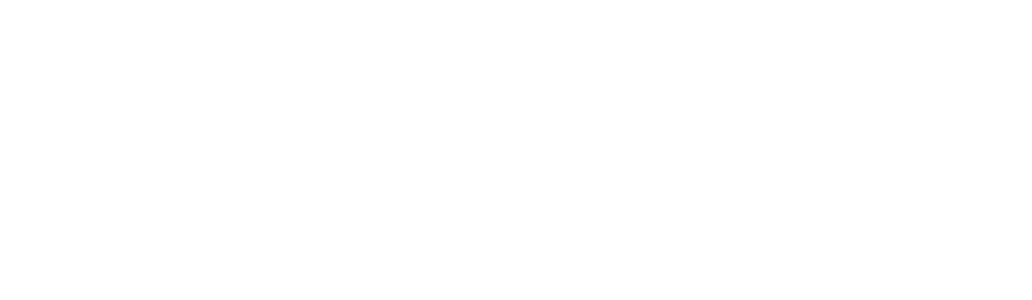
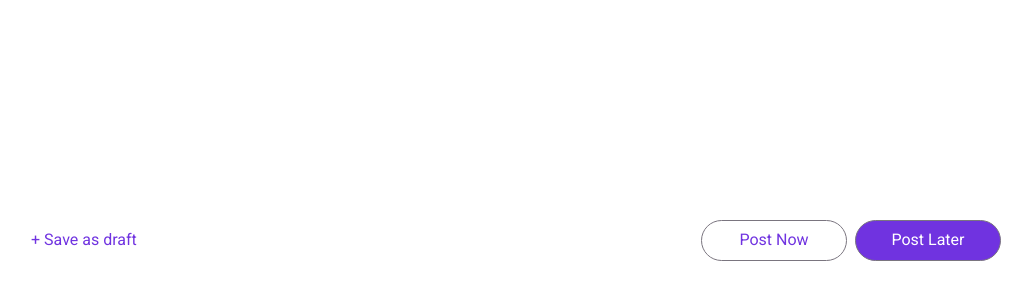
Before and after one commit to devhatt/octopost, a React (Create React App) app: page / in a window 1280 px wide. Shown: the part 1426-1726 px from the top of the page, without its empty margins (53-1085 px from the left). Built offline with nearby package versions, Linux system fonts and the light colour scheme; the HTML template or start-up script is replaced by a standard one.

Commit message:
feat: Add Submit Button
BREAKING CHANGE: n

```diff
--- a/src/components/MainComposer/MainComposer.tsx
+++ b/src/components/MainComposer/MainComposer.tsx
@@ -1,5 +1,4 @@
 import ComposerEditor from '~components/ComposerEditor/ComposerEditor';
-import SubmitButton from '~components/SubmitButton/SubmitButton';
 
 import scss from './MainComposer.module.scss';
 
@@ -21,7 +20,6 @@ function MainComposer() {
           </div>
           <div className={scss.contentBotBot}>
             <h2>content-bot-bot</h2>
-            <SubmitButton />
           </div>
         </div>
       </div>
--- /dev/null
+++ b/src/components/SaveBar/SaveBar.module.scss
@@ -0,0 +1,23 @@
+@use '../../styles/global';
+
+.savBarWrapper {
+  max-width: 1010px;
+
+  display: flex;
+
+  align-items: center;
+
+  justify-content: space-between;
+
+  font-size: 1.6rem;
+
+  margin-bottom: 32px;
+
+  padding: 20px;
+}
+
+.savBarWrapper a {
+  color: global.$secondaryPurple;
+  font-weight: 400;
+  text-decoration: none;
+}
--- /dev/null
+++ b/src/components/SaveBar/SaveBar.tsx
@@ -0,0 +1,14 @@
+import SubmitButton from '~components/SubmitButton/SubmitButton';
+
+import scss from './SaveBar.module.scss';
+
+function SaveBar() {
+  return (
+    <div className={scss.savBarWrapper}>
+      <a href="/">+ Save as draft</a>
+      <SubmitButton />
+    </div>
+  );
+}
+
+export default SaveBar;
--- a/src/components/SubmitButton/SubmitButton.module.scss
+++ b/src/components/SubmitButton/SubmitButton.module.scss
@@ -1,23 +1,27 @@
 @use '../../styles/global';
 
-.buttonBox {
-  width: 84px;
+.buttonWrapper {
+  width: 30rem;
 
   display: flex;
-  gap: 20px;
+  gap: 0.8rem;
 }
 
-.submitButtonPostNow {
-  color: global.$secondaryPurple;
+.submitButtonPostNow,
+.submitButtonPostLater {
   font-size: 1.6rem;
 
-  padding: 1.6rem 3.2rem;
+  padding: 1rem 0.2rem;
   border: 0.1rem solid global.$secondaryGray;
 
   background-color: global.$primaryWhite;
   border-radius: 3rem;
 
   cursor: pointer;
+}
+
+.submitButtonPostNow {
+  color: global.$secondaryPurple;
 }
 
 .submitButtonPostNow:hover {
@@ -30,15 +34,8 @@
 
 .submitButtonPostLater {
   color: global.$primaryWhite;
-  font-size: 1.6rem;
-
-  padding: 1.6rem 3.2rem;
-  border: 0.1rem solid global.$secondaryGray;
 
   background-color: global.$secondaryPurple;
-  border-radius: 3rem;
-
-  cursor: pointer;
 }
 
 .submitButtonPostLater:hover {
--- a/src/components/SubmitButton/SubmitButton.tsx
+++ b/src/components/SubmitButton/SubmitButton.tsx
@@ -2,7 +2,7 @@ import scss from './SubmitButton.module.scss';
 
 function SubmitButton() {
   return (
-    <div className={scss.ButtonBox}>
+    <div className={scss.buttonWrapper}>
       <button className={scss.submitButtonPostNow}>Post Now</button>
       <button className={scss.submitButtonPostLater}>Post Later</button>
     </div>
--- a/src/pages/home/home.tsx
+++ b/src/pages/home/home.tsx
@@ -1,5 +1,6 @@
 import ComposerEditor from '~components/ComposerEditor/ComposerEditor';
 import MainComposer from '~components/MainComposer/MainComposer';
+import SaveBar from '~components/SaveBar/SaveBar';
 
 import Header from './components/Header/Header';
 import Sidebar from './components/Sidebar/Sidebar';
@@ -22,6 +23,7 @@ const Home = () => {
           </div>
           <div className={scss.gridTabs} />
         </div>
+        <SaveBar />
       </div>
     </>
   );
```
